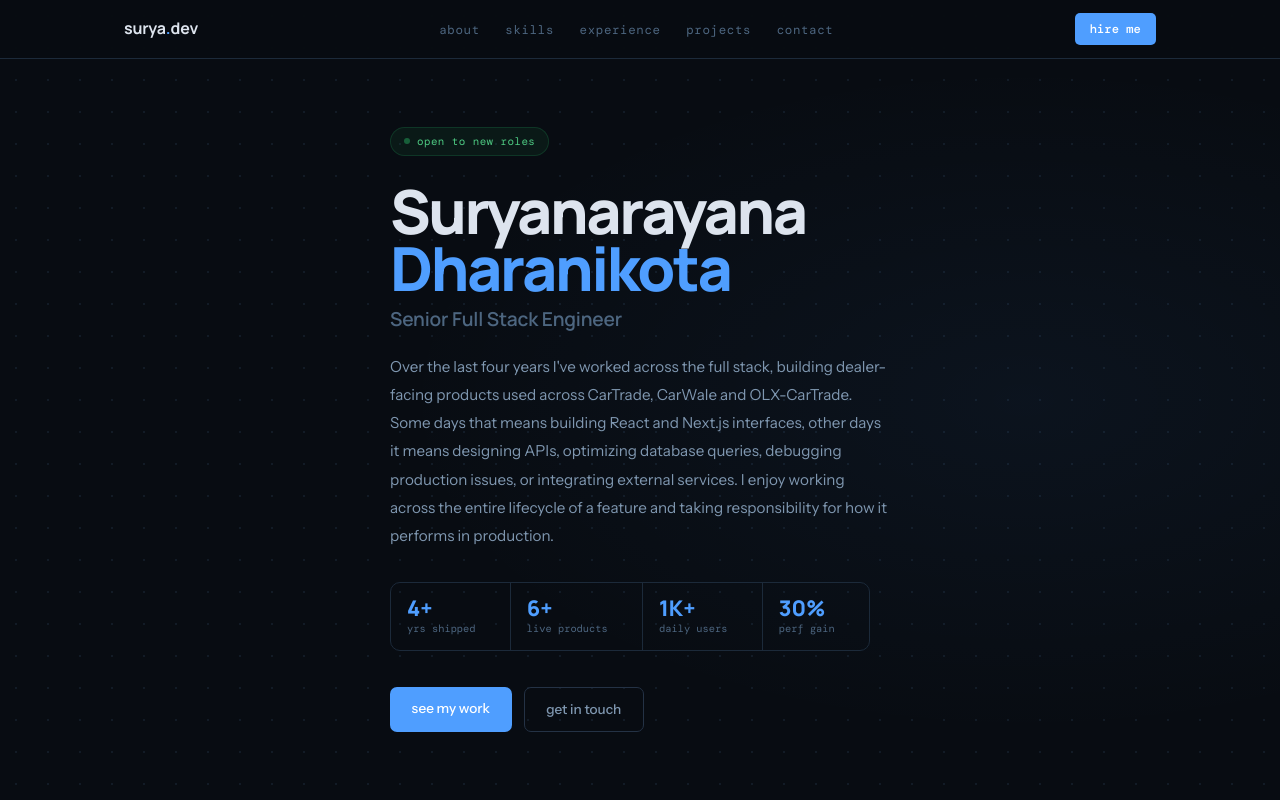
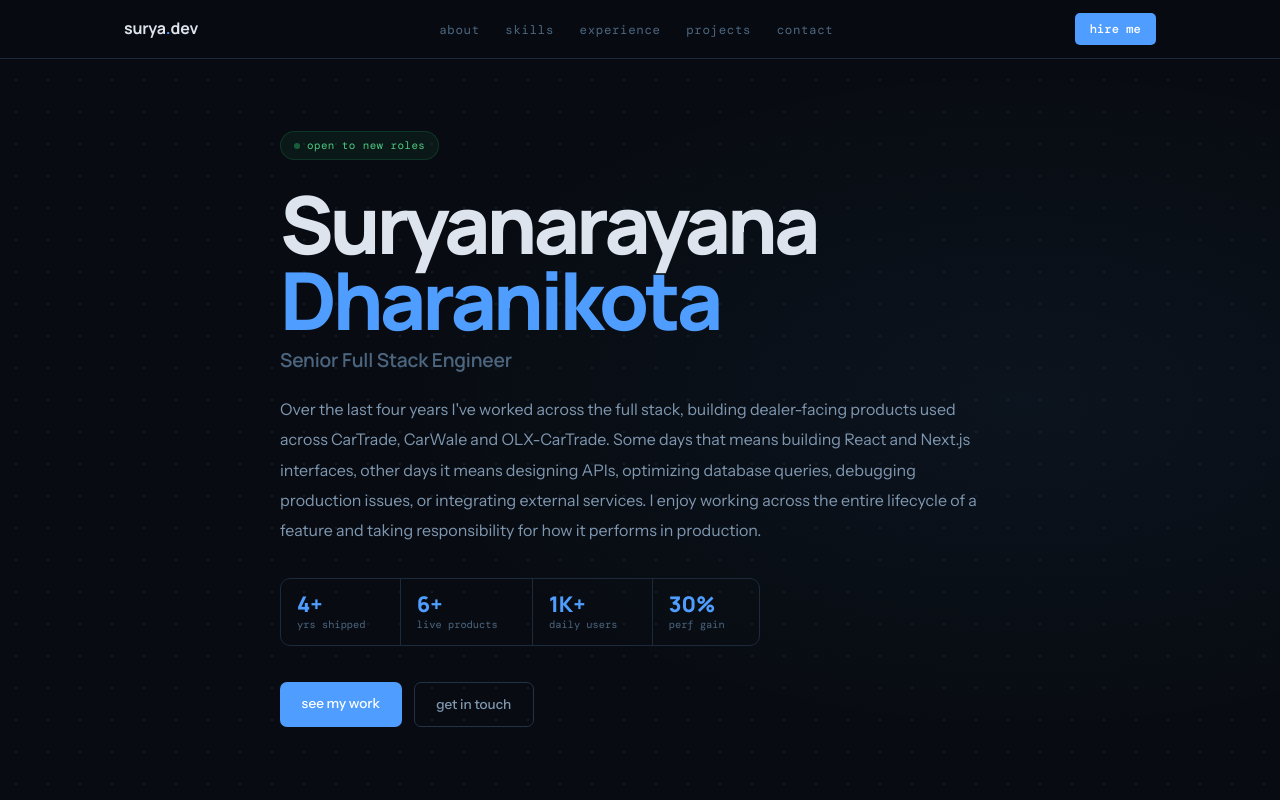
Before and after one commit to suryadk1707/portfolio, a plain HTML site: page index.html in a window 1280 px wide. Shown: the top 800 px of the page. Drawn offline with nearby package versions, Linux system fonts and the light colour scheme; a web font is replaced by a local one.

Commit message:
Adjust max-width for hero sections in index.html
Increased max-width for hero content, name, and bio sections.

```diff
--- a/index.html
+++ b/index.html
@@ -52,14 +52,14 @@
         #hero{min-height:100vh;display:flex;align-items:center;padding-top:var(--nav-h);position:relative;overflow:hidden}
         .hero-dots{position:absolute;inset:0;background-image:radial-gradient(circle,var(--border) 1px,transparent 1px);background-size:32px 32px;opacity:0.5;pointer-events:none}
         .hero-fade{position:absolute;inset:0;background:radial-gradient(ellipse 70% 60% at 80% 50%,rgba(79,158,255,0.05) 0%,transparent 70%);pointer-events:none}
-        .hero-content{position:relative;z-index:1;padding:3rem 0}
+        .hero-content{position:relative;z-index:1;padding:3rem 0;max-width:720px;}
         .hero-avail{display:inline-flex;align-items:center;gap:0.45rem;background:rgba(39,174,96,0.08);border:1px solid rgba(39,174,96,0.2);border-radius:100px;padding:0.28rem 0.8rem;font-family:var(--ff-mono);font-size:0.68rem;color:#4eca82;margin-bottom:1.6rem;letter-spacing:0.04em}
         .hero-avail-dot{width:6px;height:6px;border-radius:50%;background:#27ae60;animation:blink 2.2s infinite}
         @keyframes blink{0%,100%{opacity:1}55%{opacity:0.35}}
-        .hero-name{font-family:var(--ff-display);font-size:clamp(2rem,6.5vw,3.8rem);font-weight:800;letter-spacing:-0.04em;line-height:0.95;color:var(--text);margin-bottom:0.35rem}
+        .hero-name{font-family:var(--ff-display);font-size:clamp(2rem,7vw,5rem);font-weight:800;letter-spacing:-0.05em;line-height:0.95;color:var(--text);margin-bottom:0.35rem}
         .hero-name-blue{color:var(--accent)}
         .hero-role{font-family:var(--ff-display);font-size:clamp(0.9rem,2vw,1.2rem);font-weight:600;color:var(--text3);margin-bottom:1.1rem;letter-spacing:-0.01em}
-        .hero-bio{font-size:0.95rem;color:var(--text2);max-width:500px;line-height:1.85;margin-bottom:2rem}
+        .hero-bio{font-size:1rem;color:var(--text2);max-width:720px;line-height:1.9;margin-bottom:2rem;}
         .hero-stats{display:grid;grid-template-columns:repeat(4,auto);gap:0;margin-bottom:2.25rem;max-width:480px;border:1px solid var(--border);border-radius:10px;overflow:hidden}
         .hstat{padding:0.9rem 1rem;border-right:1px solid var(--border);display:flex;flex-direction:column}
         .hstat:last-child{border-right:none}
```
